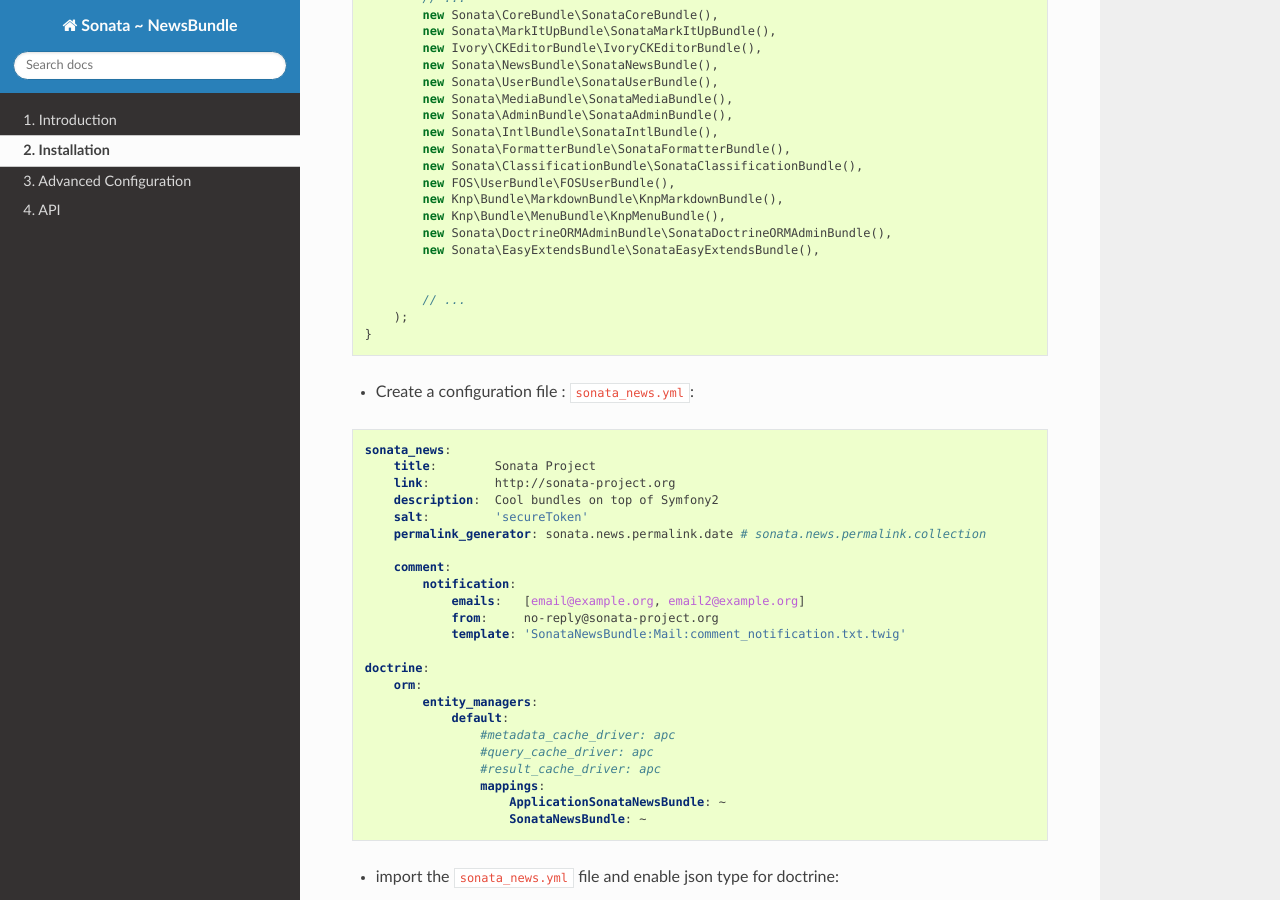
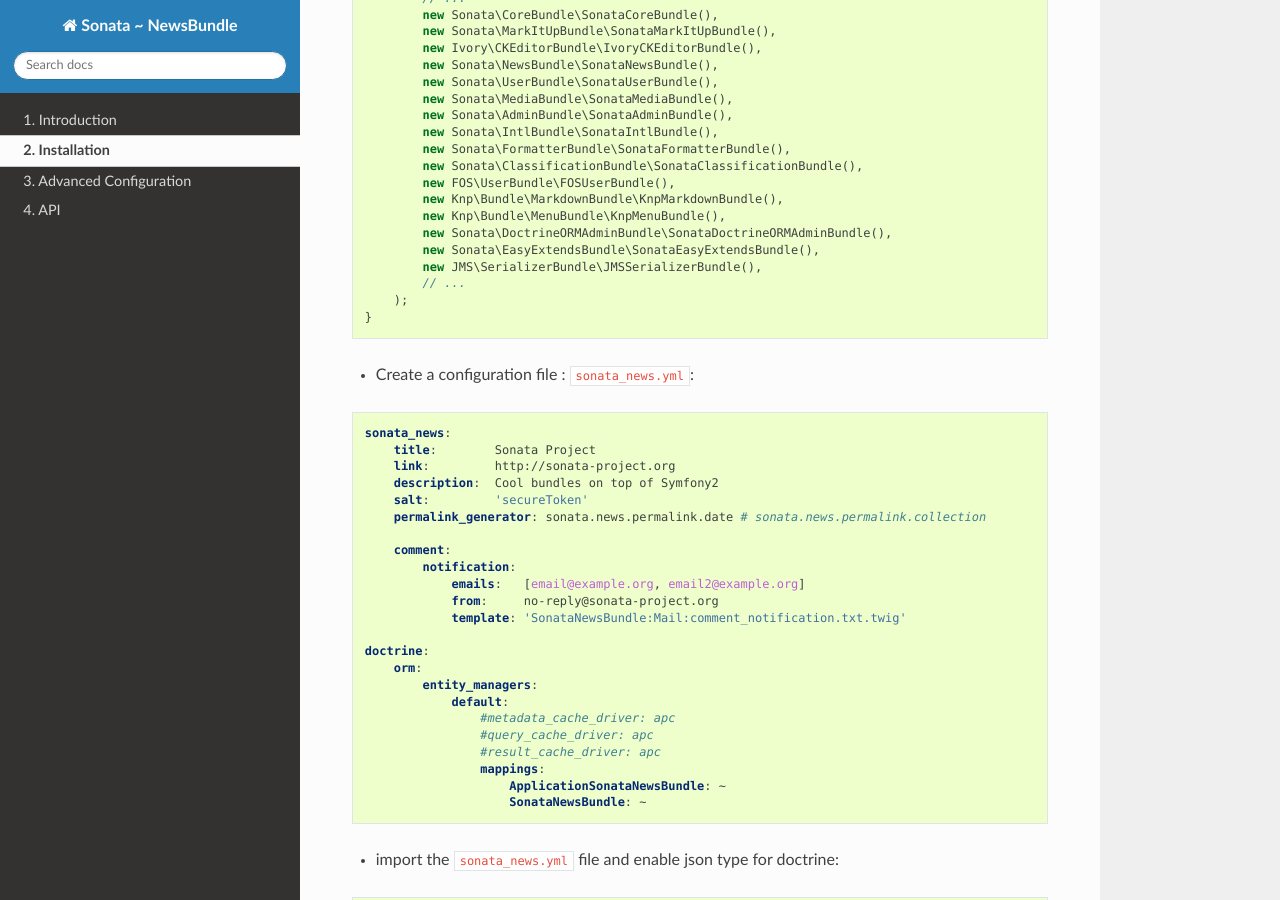
Before and after one commit to sonata-project/SonataNewsBundle, a Sphinx documentation site: the page built from Resources/doc/reference/installation.rst, in a window 1280 px wide and 900 px high, scrolled down 581 px. Built offline with Sphinx 7.4.7 and the Read the Docs theme 2.0.0, drawn with Linux system fonts in a browser that asks for light colours.

Commit message:
Update installation.rst
Installing the bundle I got
  The service "sonata.classification.api.form.type.category" has a dependency on a non-existent service "jms_serializer.metadata_factory".

The library was present but not loaded on AppKernel.
Adding it solved the problem...

```diff
--- a/Resources/doc/reference/installation.rst
+++ b/Resources/doc/reference/installation.rst
@@ -42,8 +42,7 @@
             new Knp\Bundle\MenuBundle\KnpMenuBundle(),
             new Sonata\DoctrineORMAdminBundle\SonataDoctrineORMAdminBundle(),
             new Sonata\EasyExtendsBundle\SonataEasyExtendsBundle(),
-
-
+            new JMS\SerializerBundle\JMSSerializerBundle(),
             // ...
         );
     }
```
